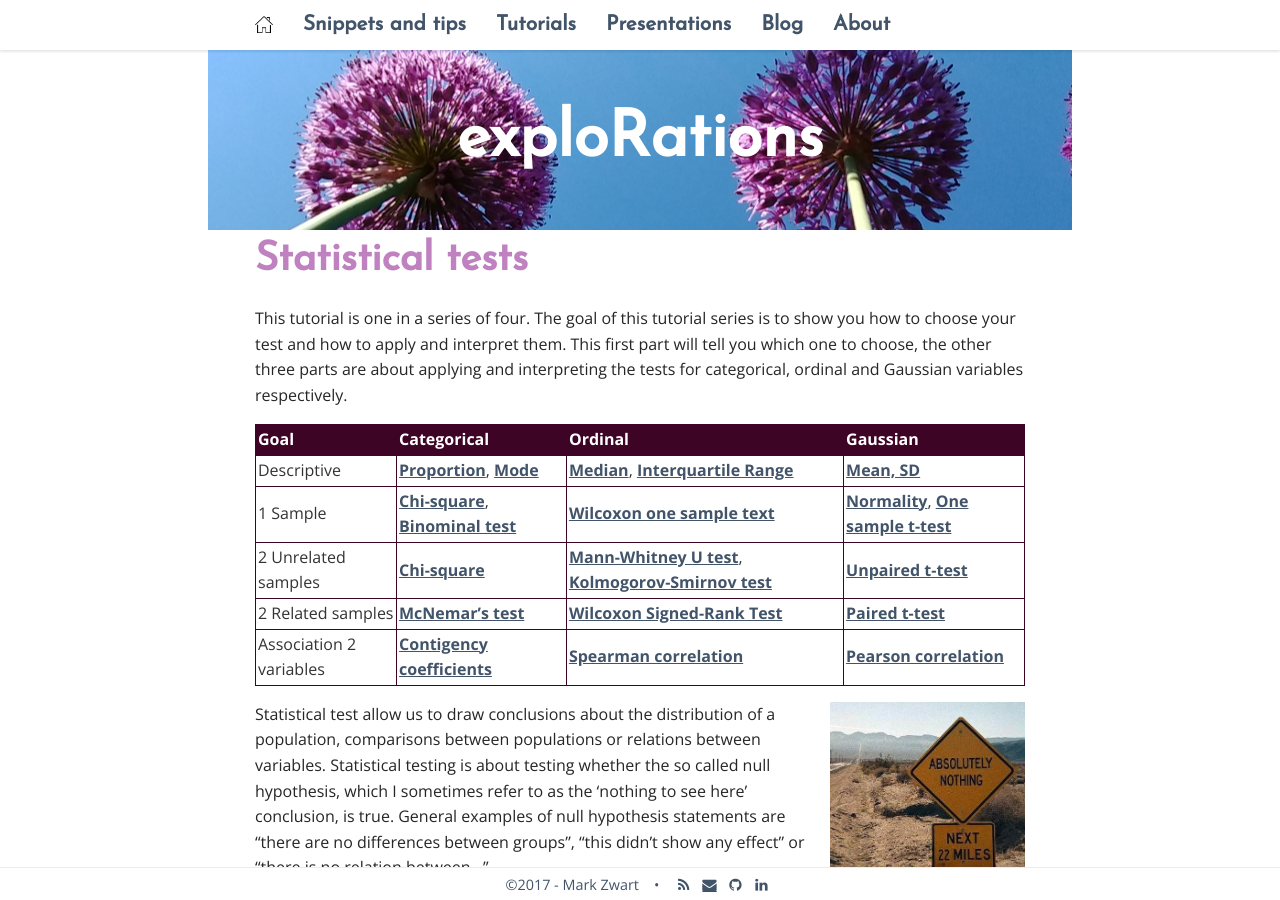
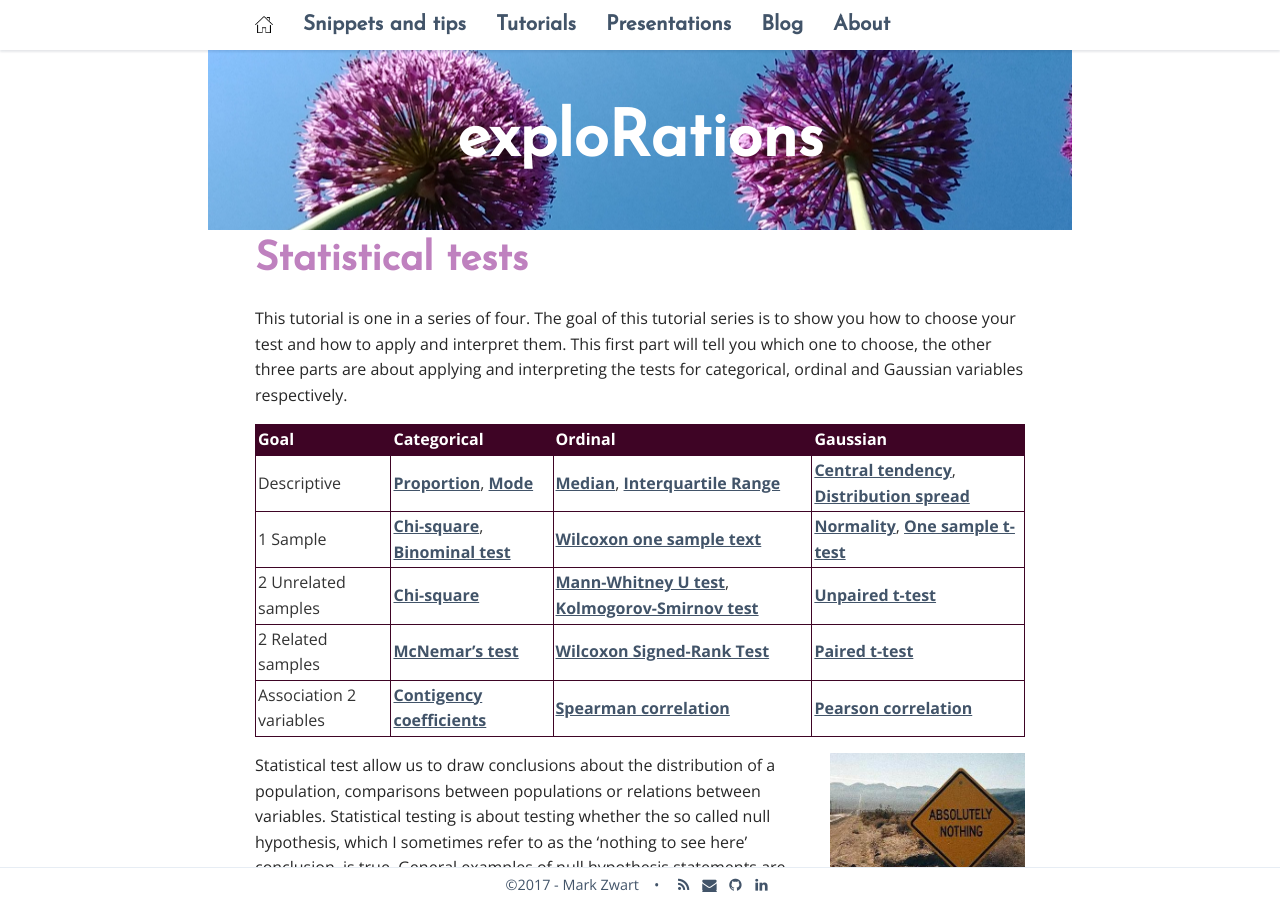
Before and after one commit to mark-me/mark-me.github.io, a Jekyll site: the page built from _pages/tutorials/statistical-tests/statistical-tests.md, in a window 1280 px wide and 900 px high. Built offline with Jekyll 4.4.1, drawn with Linux system fonts in a browser that asks for light colours; nearby versions of some CDN libraries; comment, search, counter and statistics services are not loaded.

Commit message:
Update statistical-tests.md

```diff
--- a/_pages/tutorials/statistical-tests/statistical-tests.md
+++ b/_pages/tutorials/statistical-tests/statistical-tests.md
@@ -9,7 +9,7 @@ This tutorial is one in a series of four. The goal of this tutorial series is to
 
 | Goal | Categorical | Ordinal | Gaussian |
 | :--- | :-------- | :--------- | :------------------- |
-| Descriptive | [Proportion](/statistical-tests-categorical/#proportion), [Mode](/statistical-tests-categorical/#mode) | [Median](/statistical-tests-ordinal/#ordinal-median), [Interquartile Range](/statistical-tests-ordinal/#ordinal-interquartile-range) | [Mean, SD](/statistical-tests-gaussian/#mean-sd) |
+| Descriptive | [Proportion](/statistical-tests-categorical/#proportion), [Mode](/statistical-tests-categorical/#mode) | [Median](/statistical-tests-ordinal/#ordinal-median), [Interquartile Range](/statistical-tests-ordinal/#ordinal-interquartile-range) | [Central tendency](/statistical-tests-gaussian/#central-tendency), [Distribution spread](/statistical-tests-gaussian/#distribution-spread) |
 | 1 Sample | [Chi-square](/statistical-tests-categorical/#chi-square-goodness-of-fit-test), [Binominal test](/statistical-tests-categorical/#binominal-test) | [Wilcoxon one sample text](/statistical-tests-ordinal/#wilcoxon-one-sample-test) | [Normality](/statistical-tests-gaussian/#normality-check), [One sample t-test](/statistical-tests-gaussian/#one-sample-t-test) |
 | 2 Unrelated samples | [Chi-square](/statistical-tests-categorical/#two-sample-chi-square-test) | [Mann-Whitney U test](/statistical-tests-ordinal/#mann-whitney-u-test), [Kolmogorov-Smirnov test](/statistical-tests-ordinal/#kolmogorov-smirnov-test) | [Unpaired t-test](/statistical-tests-gaussian/#unpaired-t-test) |
 | 2 Related samples | [McNemar's test](/statistical-tests-categorical/#mcnemars-test) | [Wilcoxon Signed-Rank Test](/statistical-tests-ordinal/#wilcoxon-signed-rank-test) | [Paired t-test](/statistical-tests-gaussian/#paired-t-test) |
```
